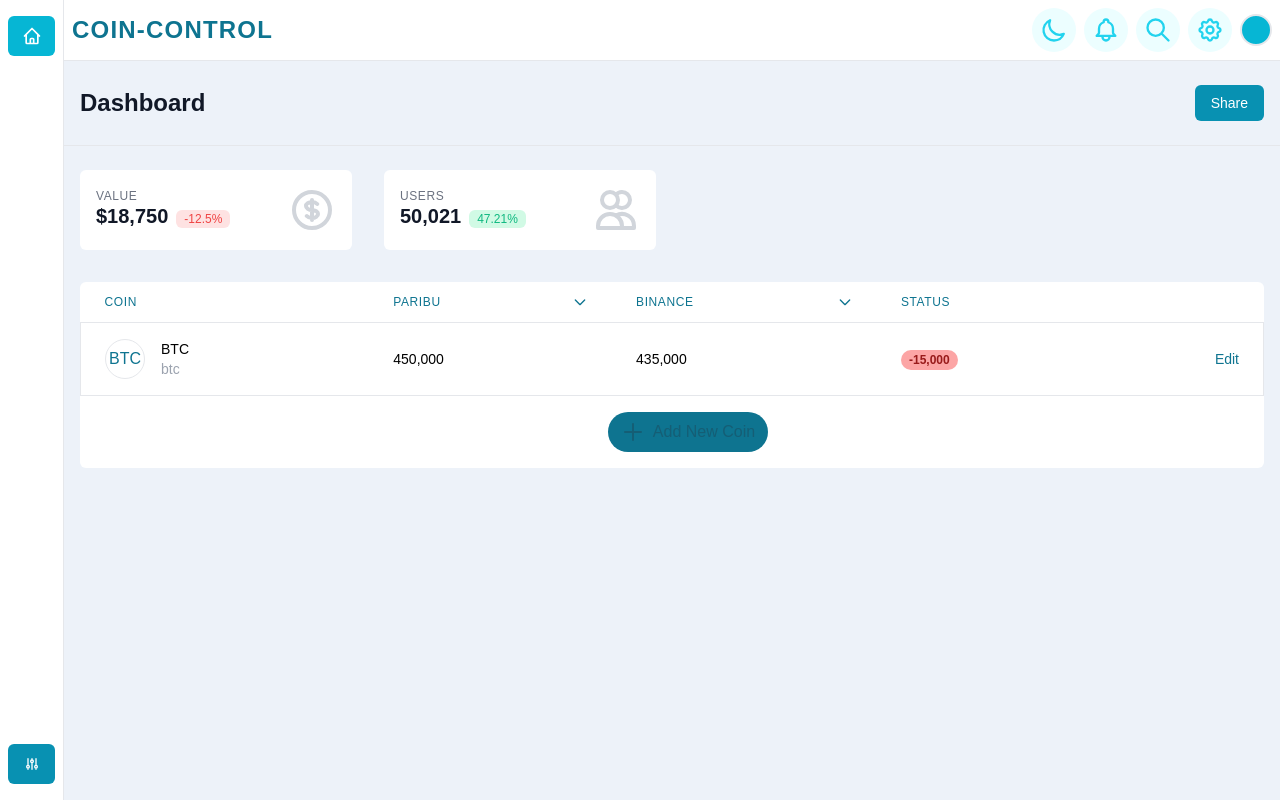
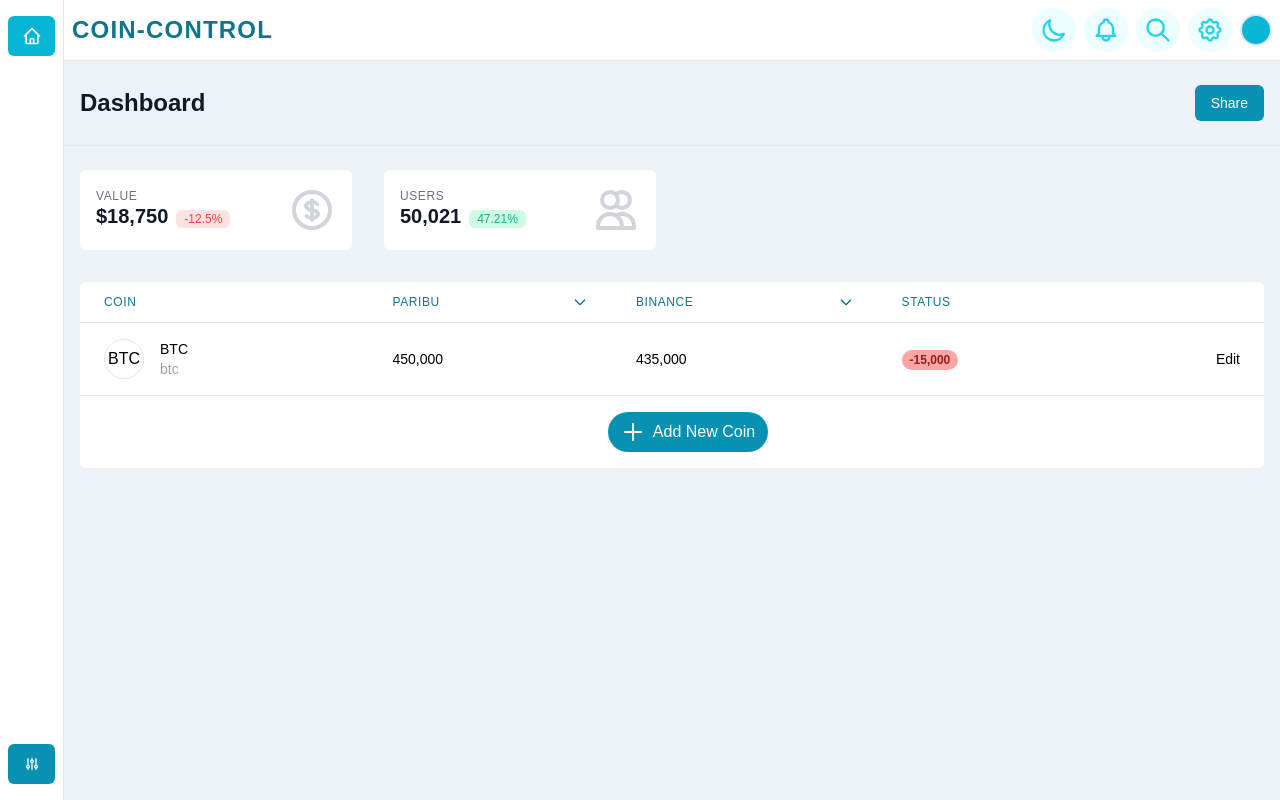
Before and after one commit to movwf/coin-control, a Next.js app: page / in a window 1280 px wide. Built offline with nearby package versions, Linux system fonts and the light colour scheme.

Commit message:
UI->Table visual improvements

```diff
--- a/components/UI/Modal/index.tsx
+++ b/components/UI/Modal/index.tsx
@@ -24,15 +24,15 @@ function index({ toggle }: IToggle) {
       aria-hidden="true"
     >
       <div className="w-1/2 h-2/5 rounded-2xl bg-gray-900 border-4 border-primary-darker flex flex-col">
-        <div className="row w-full h-10 text-primary-dark dark:text-light bg-primary-darker rounded-t-lg border-b-2 border-primary-darker flex flex-col justify-center">
+        <div className="row w-full h-10 text-light bg-primary-darker rounded-t-lg border-b-2 border-primary-darker flex flex-col justify-center">
           <span className="ml-4 row text-xl">Settings</span>
         </div>
-        <div className="row h-full w-full text-primary-dark dark:text-light flex flex-col">
+        <div className="row h-full w-full text-light flex flex-col">
           {/* children */}
           <span className="row mt-4 ml-4 font-extrabold text-2xl">
             Interval
           </span>
-          <span className="row text-gray-500 italic text-sm ml-4">
+          <span className="row text-gray-300 dark:text-gray-500 italic text-sm ml-4">
             Set interval for data retrieving.
           </span>
           <select
--- a/components/UI/Table/TableRow.tsx
+++ b/components/UI/Table/TableRow.tsx
@@ -7,16 +7,16 @@ interface ICoinTable {
 function TableRow(coin: ICoinTable) {
   const diff = coin.prices[1].currentPrice - coin.prices[0].currentPrice;
   return (
-    <tr className="border dark:border-primary hover:bg-primary-dark">
+    <tr className="border-b border-gray-200 dark:border-primary hover:bg-primary-darker text-black hover:text-white">
       <td className="px-6 py-4 whitespace-nowrap">
         <div className="flex items-center">
           <div className="flex-shrink-0 h-10 w-10">
-            <div className="h-10 w-10 border rounded-full flex flex-col justify-center items-center">
+            <div className="h-10 w-10 border rounded-full flex flex-col justify-center items-center dark:text-light">
               <span className="row">{coin.name.substring(0, 3)}</span>
             </div>
           </div>
           <div className="ml-4">
-            <div className="text-sm font-medium text-black dark:text-light">
+            <div className="text-sm font-medium dark:text-light">
               {coin.name}
             </div>
             <div className="text-sm text-gray-400">{coin.code}</div>
@@ -24,12 +24,12 @@ function TableRow(coin: ICoinTable) {
         </div>
       </td>
       <td className="px-6 py-4 whitespace-nowrap">
-        <div className="text-sm text-black dark:text-light">
+        <div className="text-sm dark:text-light">
           {coin.prices[0].currentPrice.toLocaleString()}
         </div>
       </td>
       <td className="px-6 py-4 whitespace-nowrap">
-        <div className="text-sm text-black dark:text-light">
+        <div className="text-sm dark:text-light">
           {coin.prices[1].currentPrice.toLocaleString()}
         </div>
       </td>
@@ -45,7 +45,7 @@ function TableRow(coin: ICoinTable) {
       </td>
       <td className="px-6 py-4 whitespace-nowrap text-right text-sm font-medium">
         {/* Edit Icons */}
-        <a href="#" className="text-primary-dark dark:text-light">
+        <a href="#" className=" dark:text-light">
           Edit
         </a>
       </td>
--- a/components/UI/Table/index.tsx
+++ b/components/UI/Table/index.tsx
@@ -32,7 +32,10 @@ function index() {
             >
               COIN
             </th>
-            <th className="relative px-6 py-3 text-left text-xs font-medium  uppercase tracking-wider hover:bg-primary-dark hover:dark:bg-primary-light cursor-pointer">
+            <th
+              className="relative px-6 py-3 text-left text-xs font-medium  uppercase tracking-wider hover:text-light  hover:bg-primary-dark
+            dark:hover:bg-primary-light cursor-pointer"
+            >
               <div
                 className="flex flex-row h-full w-full"
                 onClick={() => {
@@ -63,13 +66,8 @@ function index() {
                   });
                 }}
               >
-                <ul className="flex flex-col list-none">
-                  <li
-                    className="row w-full h-10 flex flex-row justify-center items-center bg-primary-darker hover:bg-primary-light"
-                    onClick={() => {
-                      alert("1");
-                    }}
-                  >
+                <ul className="flex flex-col list-none text-light">
+                  <li className="row w-full h-10 flex flex-row justify-center items-center bg-primary-darker hover:bg-primary-light">
                     Paribu
                   </li>
                   <li className="row w-full h-10 flex flex-row justify-center items-center bg-primary-darker hover:bg-primary-light">
@@ -81,7 +79,7 @@ function index() {
                 </ul>
               </div>
             </th>
-            <th className="relative px-6 py-3 text-left text-xs font-medium  uppercase tracking-wider hover:bg-primary-dark hover:dark:bg-primary-light cursor-pointer">
+            <th className="relative px-6 py-3 text-left text-xs font-medium  uppercase tracking-wider hover:text-light hover:bg-primary-dark dark:hover:bg-primary-light cursor-pointer">
               <div
                 className="flex flex-row"
                 onClick={() => {
@@ -112,7 +110,7 @@ function index() {
                   });
                 }}
               >
-                <ul className="flex flex-col list-none">
+                <ul className="flex flex-col list-none text-light">
                   <li className="row w-full h-10 flex flex-row justify-center items-center bg-primary-darker hover:bg-primary-light">
                     Paribu
                   </li>
@@ -143,8 +141,8 @@ function index() {
         </tbody>
       </table>
       <div className="m-4 h-15 w-full flex flex-row justify-center items-center">
-        <div
-          className="transition duration-500 ease-in-out bg-primary-dark hover:bg-primary-darker h-10 w-40 text-primary-darker dark:text-light rounded-full flex flex-row justify-center items-center flex-nowrap"
+        <button
+          className="transition duration-500 ease-in-out bg-primary dark:bg-primary-light dark:hover:bg-primary-lighter text-white dark:text-black hover:bg-primary-darker h-10 w-40 rounded-full flex flex-row justify-center items-center flex-nowrap"
           onClick={() => {
             setMenuOpen({
               ...menuOpen,
@@ -156,7 +154,7 @@ function index() {
             <PlusIcon className="w-6 h-6" />
           </span>
           <span className="col"> Add New Coin</span>
-        </div>
+        </button>
       </div>
       <Backdrop {...{ toggle: menuOpen["add-coin"] }} />
       {menuOpen["add-coin"] && (
```
